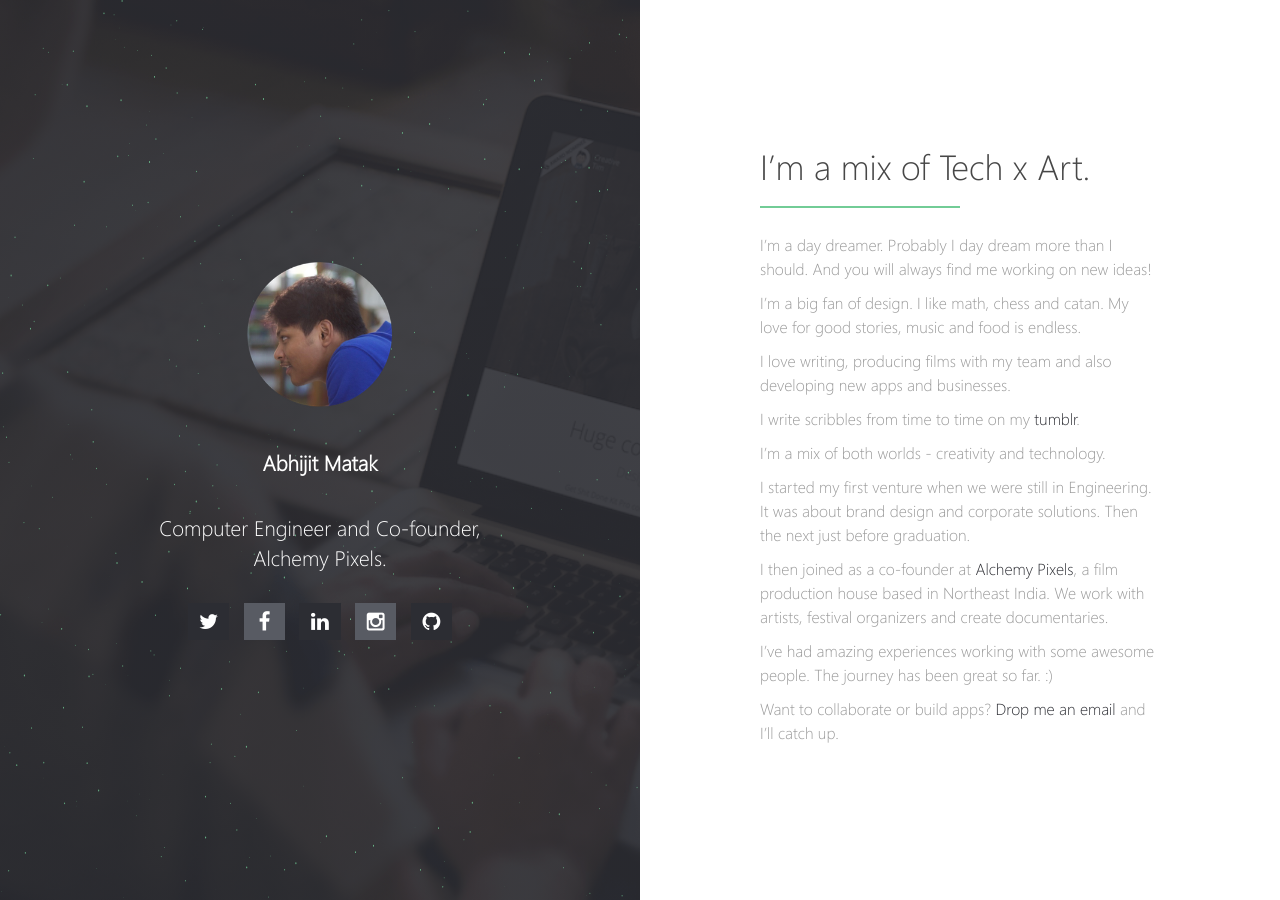
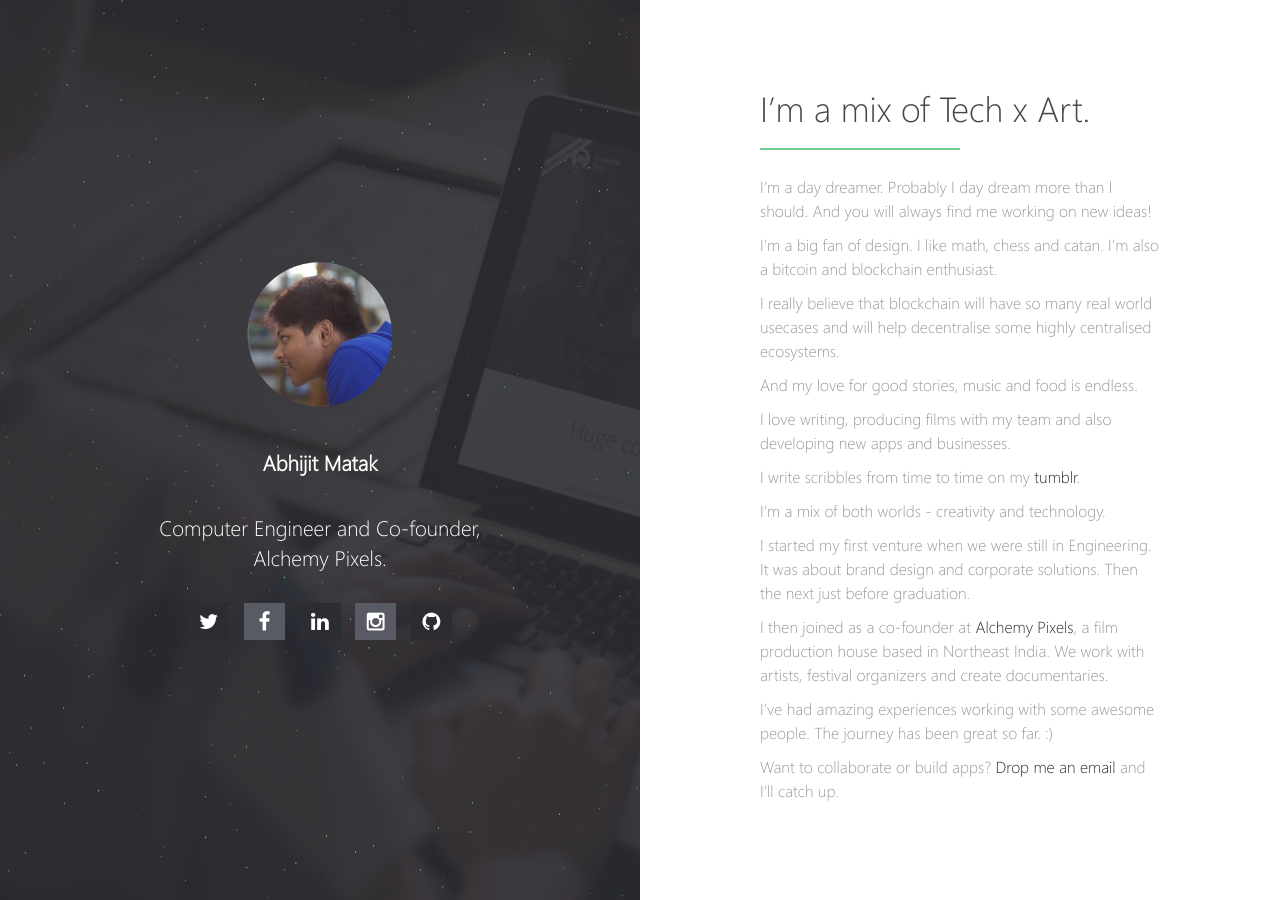
Before and after one commit to skyhitblog/skyhitblog.github.io, a Jekyll site: the page built from index.md, in a window 1280 px wide. Built offline with Jekyll 4.4.1, drawn with Linux system fonts in a browser that asks for light colours; our own code applies the rules of GitHub Pages for plain Markdown files.

Commit message:
Update index.md

```diff
--- a/index.md
+++ b/index.md
@@ -5,7 +5,11 @@ layout: home
 
 I'm a day dreamer. Probably I day dream more than I should. And you will always find me working on new ideas!
 
-I'm a big fan of design. I like math, chess and catan. My love for good stories, music and food is endless.
+I'm a big fan of design. I like math, chess and catan.  I’m also a bitcoin and blockchain enthusiast.
+
+I really believe that blockchain will have so many real world usecases and will help decentralise some highly centralised ecosystems.
+
+And my love for good stories, music and food is endless.
 
 I love writing, producing films with my team and also developing new apps and businesses.
 
```
